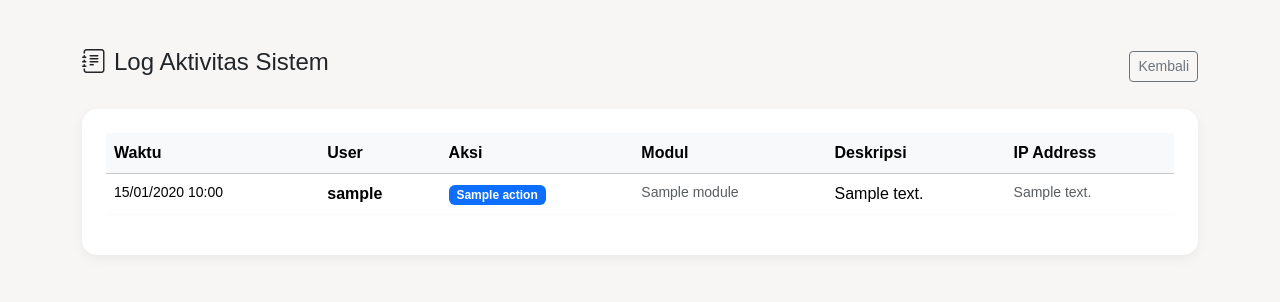
After one commit to IniAku16/logbook_web, a PHP site: template views/admin/system_logs.php in a window 1280 px wide. The commit adds this page. Shown: the top 302 px of the page. Run offline with PHP 8.4, Linux system fonts and the light colour scheme; the template is opened without the code that fills it: most values are stand-ins (such as "Sample title", 1, 10 or a date in 2020).

Commit message:
12/06/2026

```diff
--- a/views/admin/monitoring.php
+++ b/views/admin/monitoring.php
@@ -215,6 +215,9 @@ if (session_status() === PHP_SESSION_NONE) session_start();
             <a href="index.php?page=admin_dashboard&action=monitoring" class="btn btn-dark px-4 shadow">
                 <i class="bi bi-graph-up-arrow me-2"></i>Monitoring Aktivitas
             </a>
+            <a href="index.php?page=admin_dashboard&action=system_logs" class="btn btn-dark px-4 shadow">
+                <i class="bi bi-journal-text me-2"></i>Log Aktivitas
+            </a>
         </div>
 
         <div class="row">
--- /dev/null
+++ b/views/admin/system_logs.php
@@ -0,0 +1,69 @@
+<!DOCTYPE html>
+<html lang="id">
+
+<head>
+    <title>System Logs | Admin</title>
+    <link href="https://cdn.jsdelivr.net/npm/bootstrap@5.3.2/dist/css/bootstrap.min.css" rel="stylesheet">
+    <link rel="stylesheet" href="https://cdn.jsdelivr.net/npm/bootstrap-icons@1.11.1/font/bootstrap-icons.min.css">
+    <style>
+        body {
+            background: #f8f6f4;
+            font-family: 'Plus Jakarta Sans', sans-serif;
+        }
+
+        .log-card {
+            background: white;
+            border-radius: 15px;
+            box-shadow: 0 4px 12px rgba(0, 0, 0, 0.05);
+        }
+
+        .badge-action {
+            font-size: 0.75rem;
+            font-weight: 700;
+        }
+    </style>
+</head>
+
+<body>
+    <div class="container py-5">
+        <div class="d-flex justify-content-between align-items-center mb-4">
+            <h4><i class="bi bi-journal-text me-2"></i>Log Aktivitas Sistem</h4>
+            <a href="index.php?page=admin_dashboard&action=monitoring" class="btn btn-sm btn-outline-secondary">Kembali</a>
+        </div>
+
+        <div class="log-card p-4">
+            <div class="table-responsive">
+                <table class="table table-hover border-light">
+                    <thead class="table-light">
+                        <tr>
+                            <th>Waktu</th>
+                            <th>User</th>
+                            <th>Aksi</th>
+                            <th>Modul</th>
+                            <th>Deskripsi</th>
+                            <th>IP Address</th>
+                        </tr>
+                    </thead>
+                    <tbody>
+                        <?php while ($log = $logs->fetch_assoc()): ?>
+                            <tr>
+                                <td class="small"><?= date('d/m/Y H:i', strtotime($log['created_at'])) ?></td>
+                                <td><strong><?= htmlspecialchars($log['username'] ?? 'System') ?></strong></td>
+                                <td>
+                                    <span class="badge badge-action bg-<?= $log['action'] == 'DELETE' ? 'danger' : ($log['action'] == 'CREATE' ? 'success' : 'primary') ?>">
+                                        <?= $log['action'] ?>
+                                    </span>
+                                </td>
+                                <td class="text-muted small"><?= $log['module'] ?></td>
+                                <td><?= htmlspecialchars($log['description']) ?></td>
+                                <td class="small text-muted"><?= $log['ip_address'] ?></td>
+                            </tr>
+                        <?php endwhile; ?>
+                    </tbody>
+                </table>
+            </div>
+        </div>
+    </div>
+</body>
+
+</html>
--- a/views/auth/login.php
+++ b/views/auth/login.php
@@ -274,11 +274,11 @@ $frontController = preg_replace('#/views/auth/.*$#', '/public/index.php', $_SERV
             <div class="card" style="width:380px; padding:30px;">
                 <div class="brand-text">Bantuan Akses</div>
                 <div class="title" style="font-size:20px; margin-bottom:15px;">Lupa Password?</div>
-                <p style="font-size:13px; color:var(--text-muted); margin-bottom:20px;">Masukkan Username atau Email Anda. Admin akan mereset password Anda.</p>
+                <p style="font-size:13px; color:var(--text-muted); margin-bottom:20px;">Masukkan Email Anda. Admin akan mereset password Anda.</p>
 
                 <form id="formForgotRequest">
                     <div class="input-group">
-                        <label>Username / Email</label>
+                        <label>Email</label>
                         <input type="text" id="req_input" placeholder="Masukkan detail akun" required>
                     </div>
                     <button type="button" id="btnSubmitReset" onclick="sendRequestToDB()">KIRIM PERMINTAAN</button>
```
Also changed, not shown: controllers/AdminController.php (+46 -0 lines), controllers/NotesController.php (+10 -3 lines), models/LogActivity.php (+21 -9 lines), public/index.php (+11 -0 lines), views/admin/dashboard.php (+42 -3 lines), public/uploads/AFTER_1781248558_6a2bb22e9f71f.png (added), public/uploads/BEFORE_1781246896_6a2babb03bd66.png (added), public/uploads/BEFORE_1781248485_6a2bb1e50acd1.png (added).
